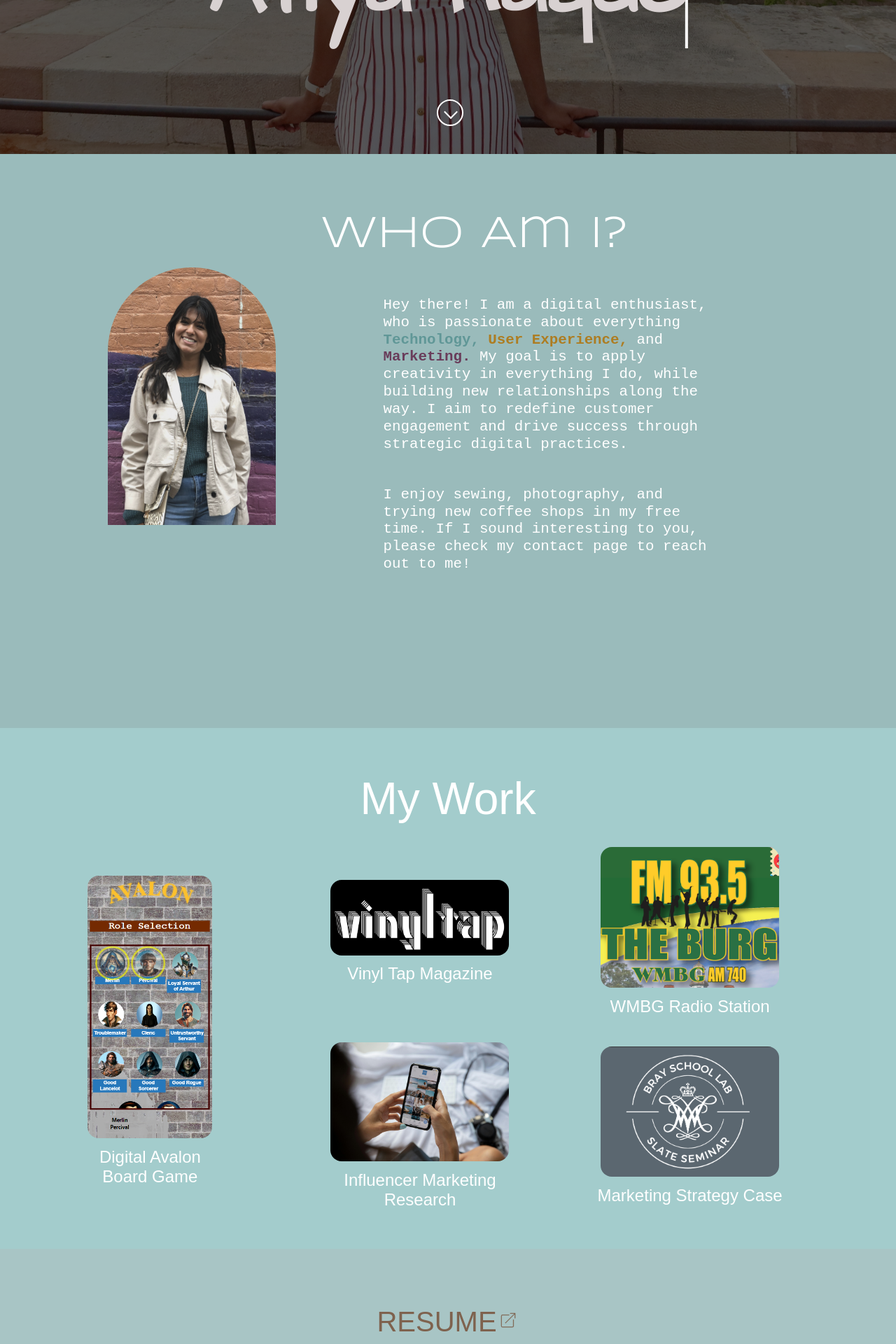
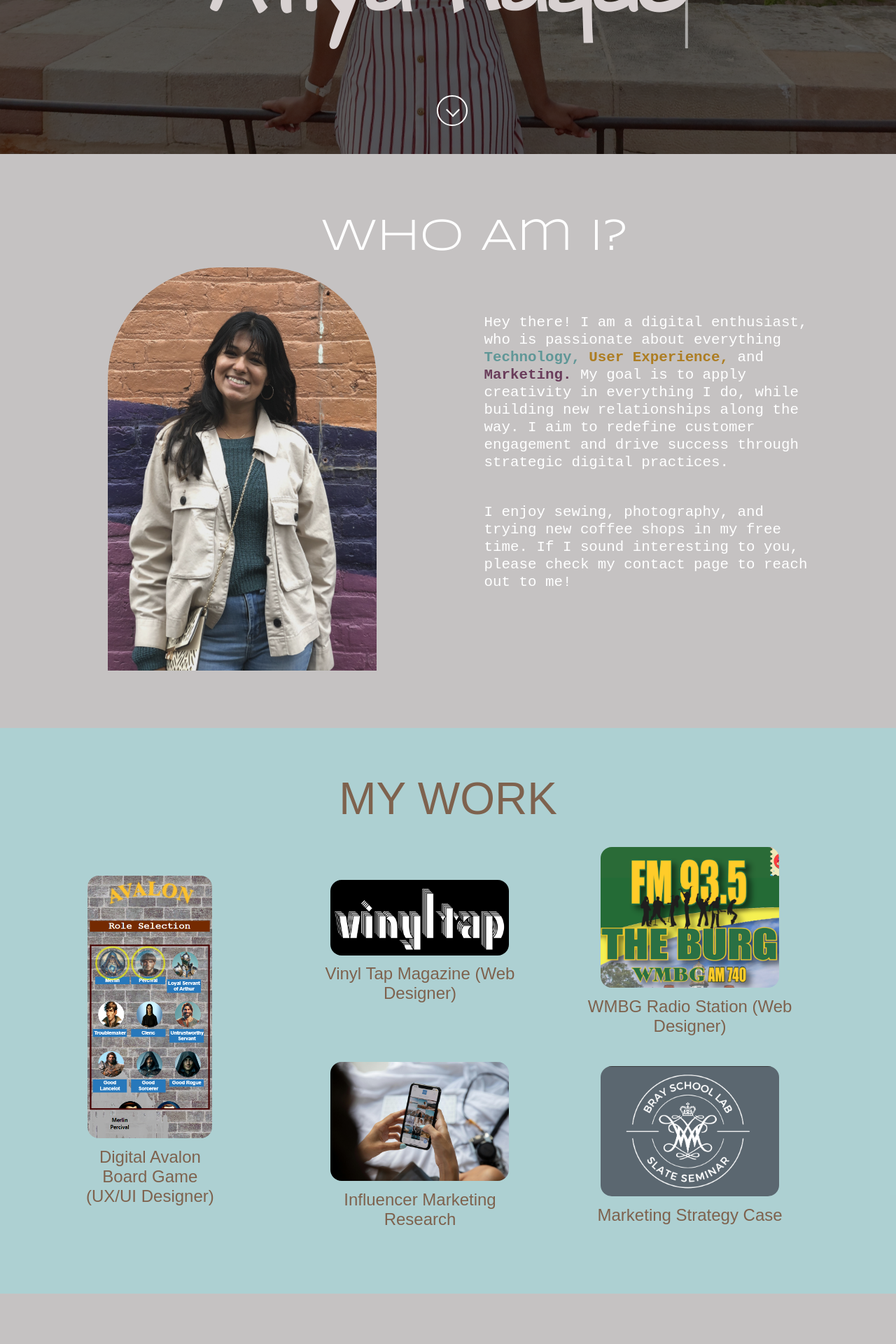
Before and after one commit to atiyahaque234/atiyahaque234.github.io, a React (Create React App) app: page / in a window 1280 px wide. Shown: the part 580-2500 px from the top of the page at 70% size. Built offline with nearby package versions, Linux system fonts and the light colour scheme; a web font is replaced by a local one.

Commit message:
website updates

```diff
--- a/src/App.js
+++ b/src/App.js
@@ -63,7 +63,7 @@ function App() {
       </section>
 
       <section id="projects">
-        <div className="project-headers">My Work</div>
+        <div className="project-headers">MY WORK</div>
         <div className="grid-projects">
           <a
             className="project-item"
@@ -72,7 +72,7 @@ function App() {
           >
             <div>
               <img src="./res/avalonpic.png" />
-              <p>Digital Avalon Board Game</p>
+              <p>Digital Avalon Board Game (UX/UI Designer)</p>
             </div>
           </a>
 
@@ -83,7 +83,7 @@ function App() {
           >
             <div>
               <img src="./res/Vinyl tap magazine.png" />
-              <p>Vinyl Tap Magazine</p>
+              <p>Vinyl Tap Magazine (Web Designer)</p>
             </div>
           </a>
 
@@ -94,7 +94,7 @@ function App() {
           >
             <div>
               <img src="./res/WMBG website.png" />
-              <p>WMBG Radio Station</p>
+              <p>WMBG Radio Station (Web Designer)</p>
             </div>
           </a>
 
@@ -291,20 +291,18 @@ function App() {
         <div className="contact-headers">Let's Stay in Touch!</div>
 
         <div className="contact-icon-item">
-          <a href="your-desired-link.html" target="_blank">
           <div className="contact-icons">
             <img src="./res/email-icon.png" />
           </div>
-          </a>
+
           <p className="contact-text">atiya234@gmail.com</p>
         </div>
 
         <div className="contact-icon-item">
-          <a href="your-desired-link.html" target="_blank">
           <div className="contact-icons-phone">
             <img src="./res/phone-icon.png" alt="Emoji Description" />
           </div>
-          </a>
+
           <span className="contact-text">571-233-1151</span>
         </div>
         <div className="contact-icon-item">
@@ -315,7 +313,10 @@ function App() {
           </a>
 
           <span className="contact-text">
-            <a href="https://www.linkedin.com/in/atiya-haque">
+            <a
+              className="url-color"
+              href="https://www.linkedin.com/in/atiya-haque"
+            >
               https://www.linkedin.com/in/atiya-haque/
             </a>
           </span>
@@ -332,7 +333,7 @@ function App() {
             </div>
           </a>
           <span className="contact-text">
-            <a href="https://github.com/atiyahaque234">
+            <a className="url-color" href="https://github.com/atiyahaque234">
               https://github.com/atiyahaque234
             </a>
           </span>
--- a/src/about.css
+++ b/src/about.css
@@ -1,5 +1,5 @@
 #about {
-  background: rgb(154, 187, 187);
+  background: rgb(197, 194, 194);
   height: 90vh;
   display: flex;
   flex-direction: column;
@@ -9,8 +9,8 @@
 
 .aboutpic {
   max-width: 30%;
-  width: 15em; /* Set the width of the image */
-  height: 23em; /* Maintain aspect ratio */
+  width: 24em; /* Set the width of the image */
+  height: 36em; /* Maintain aspect ratio */
   margin-left: 9rem;
   margin-top: 7rem;
   border-top-left-radius: 10rem;
@@ -21,7 +21,7 @@
 
 .about-headers {
   z-index: 1000;
-  margin-top: 2.5vw;
+  margin-top: 2.8vw;
   position: absolute;
   margin-left: 35%;
   font-size: 400%;
@@ -35,14 +35,13 @@
   margin-left: 12%;
   font-size: 130%;
   margin-right: 50%;
-
   line-height: 1.2em;
   font-family: "Courier New", Courier, monospace;
 }
 
 .about-text:first-of-type {
   margin-bottom: 2%; /* Reduced space after the first paragraph */
-  margin-top: 12vw;
+  margin-top: 14vw;
 }
 
 @media (max-width: 864px) {
@@ -75,12 +74,20 @@
 
   .about-text:first-of-type {
     margin-bottom: 5px; /* Reduced space after the first paragraph */
+    margin-top: 2em;
   }
 }
 
 @media (max-width: 500px) {
   #about {
     height: 100vh;
+  }
+
+  .about-text {
+    color: white;
+    font-size: 90%;
+    line-height: 1.2em;
+    font-family: "Courier New", Courier, monospace;
   }
 }
 
--- a/src/contact.css
+++ b/src/contact.css
@@ -1,6 +1,7 @@
 #contact {
   background-image: url("../public/res/contact-phone.jpg");
-  filter: contrast(90%);
+  filter: contrast(70%);
+
   background-size: cover;
   background-repeat: no-repeat;
   background-position: center;
@@ -35,6 +36,11 @@
   margin-bottom: -0.8em;
 }
 
+.url-color {
+  color: white;
+  text-decoration: underline;
+}
+
 .contact-icon-item {
   display: flex;
   margin-left: 10%;
@@ -45,7 +51,7 @@
 }
 
 .contact-icon-item :first-of-type {
-  margin-top: 1em;
+  margin-top: 1.5em;
 }
 
 .contact-icons img {
--- a/src/project.css
+++ b/src/project.css
@@ -1,6 +1,6 @@
 #projects {
-  background: rgb(163, 204, 204);
-  height: auto;
+  background: rgba(178, 214, 216, 0.866);
+  height: 95vh;
   display: flex;
   flex-direction: column;
   padding: 1.5em;
@@ -12,8 +12,7 @@
   text-align: center;
   font-size: 4em;
   font-family: "gruppo", sans-serif;
-  color: rgb(255, 255, 255);
-  font-weight: lighter;
+  color: rgb(126, 98, 78);
   margin: 2.5rem 0.5rem 2rem 0.5rem;
 }
 
@@ -59,7 +58,7 @@ a {
 .project-item p {
   text-align: center;
   font-family: "gruppo", sans-serif;
-  color: white;
+  color: rgb(126, 98, 78);
   margin-top: 0.2em;
   font-size: 1.5em;
 }
--- a/src/resume.css
+++ b/src/resume.css
@@ -1,5 +1,5 @@
 #resume {
-  background: rgb(168, 197, 197);
+  background: rgb(197, 194, 194);
   height: auto;
   display: flex;
   flex-direction: column;
@@ -77,7 +77,7 @@ h3 {
 
   h5 {
     font-size: 16px;
-    background-color: rgb(156, 182, 182);
+    background-color: rgb(180, 178, 178);
     padding: 0px 10px;
     font-weight: 600;
     margin-top: 0.8em;
--- a/src/style.css
+++ b/src/style.css
@@ -55,6 +55,7 @@ h1 {
   left: 48%;
   margin: 0;
   transform: translate(-50%, -50%);
+  font-family: Georgia, "Times New Roman", Times, serif;
 }
 
 .name-heading {
@@ -87,7 +88,7 @@ h1 {
     width: 0;
   }
   to {
-    width: 100%;
+    width: 35%;
   }
 }
 
@@ -98,7 +99,7 @@ h1 {
     border-color: transparent;
   }
   20% {
-    border-color: rgb(255, 255, 255);
+    border-color: rgba(255, 255, 255, 0.532);
   }
 }
 
@@ -157,8 +158,8 @@ h1 {
   left: 50%;
   margin-left: -16px;
   display: block;
-  width: 34px;
-  height: 34px;
+  width: 40px;
+  height: 40px;
   border: 2px solid #fff;
   background-size: 14px auto;
   border-radius: 50%;
```
Also changed, not shown: 3 other files (tests, documents, lock files or other folders). Lines whose indentation alone changed are shown as unchanged.
